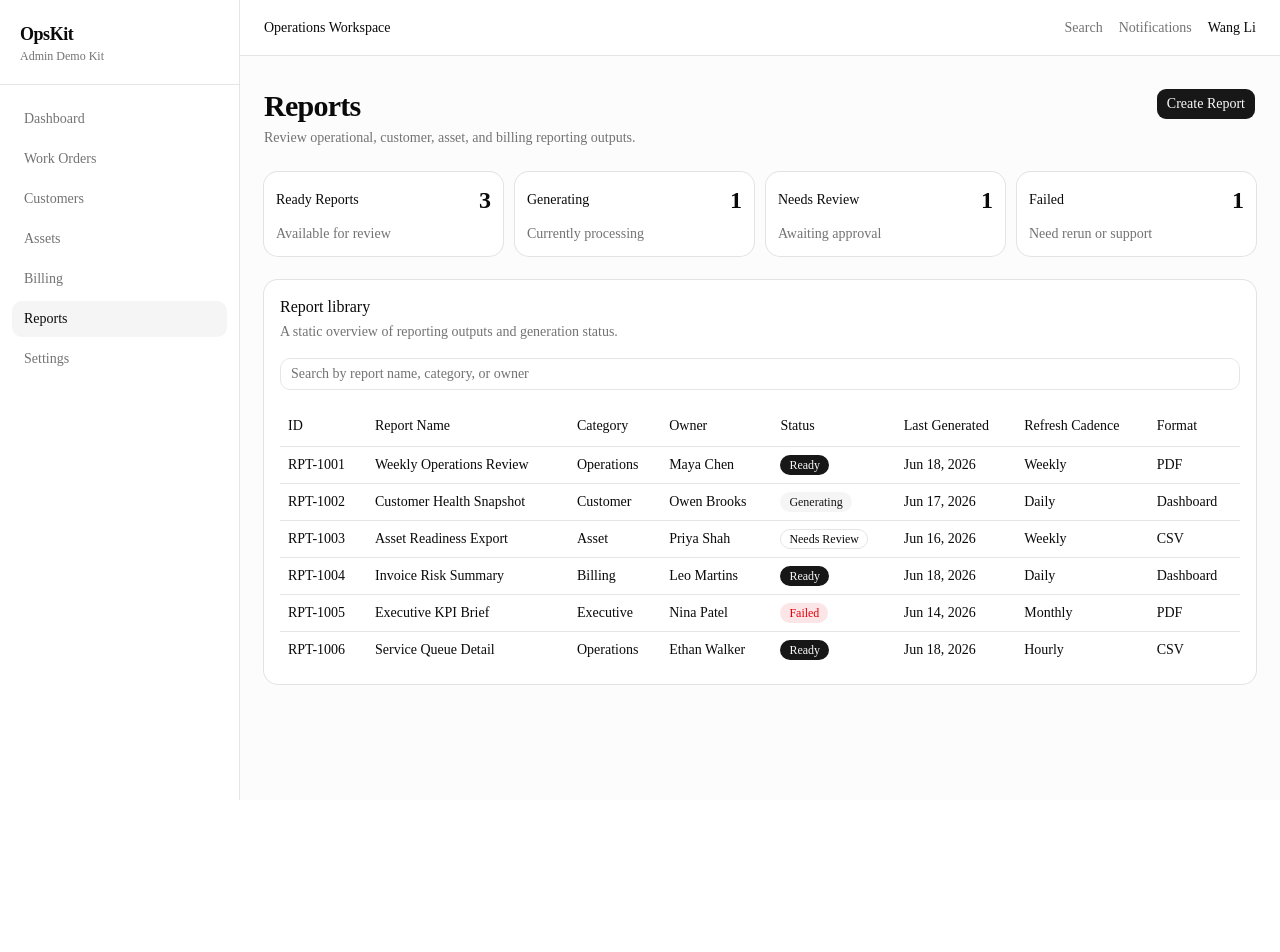
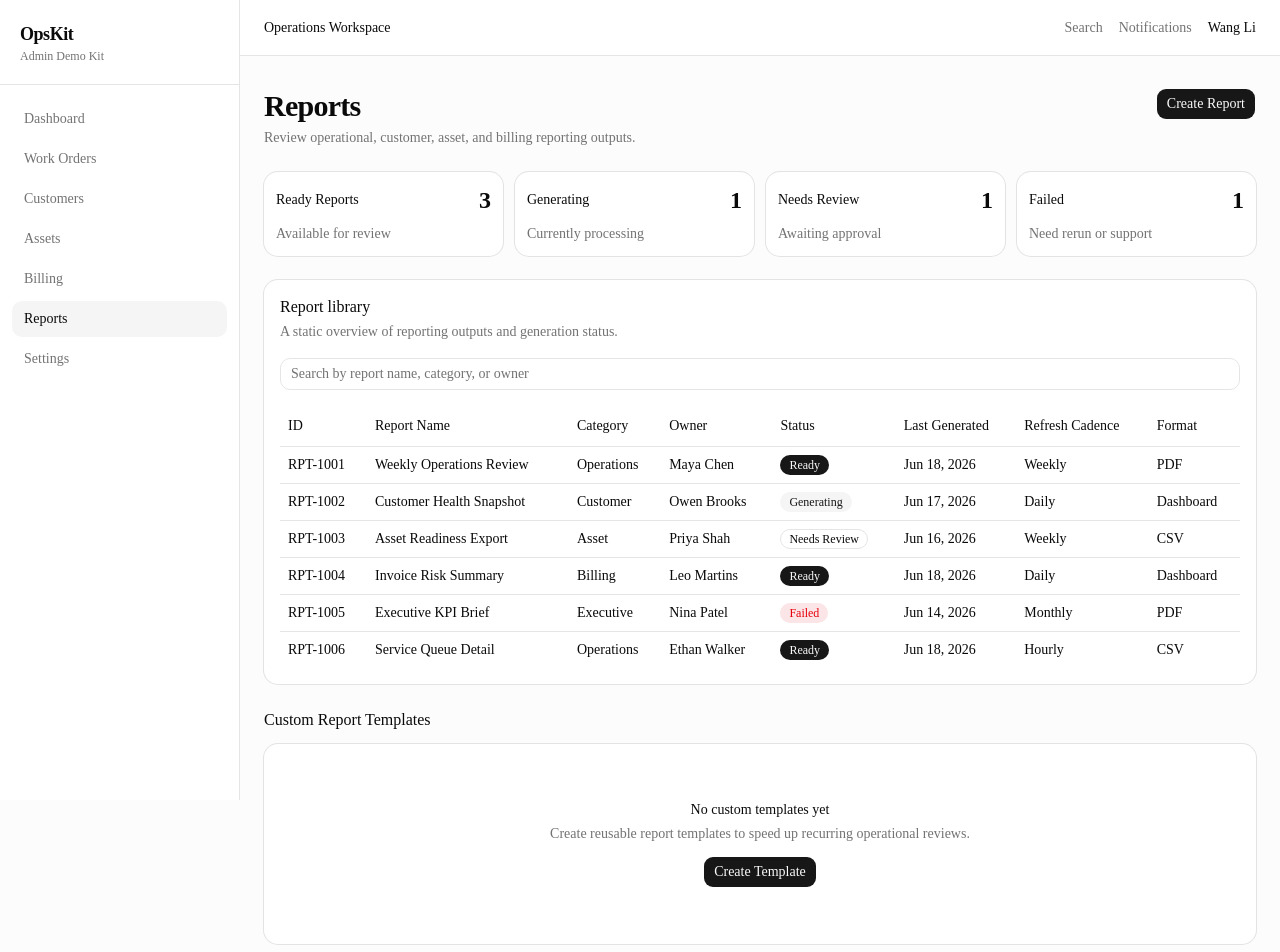
Before and after one commit to xiaowang93/opskit-admin, a Next.js app: page /reports in a window 1280 px wide. Shown: the top 952 px of the page. Before the commit the page ends 800 px from the top, so only its background shows below. Built offline with nearby package versions, Linux system fonts and the light colour scheme.

Commit message:
Add empty state component

```diff
--- a/src/app/reports/page.tsx
+++ b/src/app/reports/page.tsx
@@ -1,5 +1,6 @@
 import { AdminShell } from "@/components/admin-shell";
 import { DataTableCard } from "@/components/data-table-card";
+import { EmptyState } from "@/components/empty-state";
 import { PageHeader } from "@/components/page-header";
 import { SummaryCardGrid } from "@/components/summary-card-grid";
 import { StatusBadge } from "@/components/status-badge";
@@ -66,6 +67,15 @@ export default function ReportsPage() {
             report.format,
           ])}
         />
+
+        <section className="grid gap-3">
+          <h2 className="text-base font-medium">Custom Report Templates</h2>
+          <EmptyState
+            title="No custom templates yet"
+            description="Create reusable report templates to speed up recurring operational reviews."
+            actionLabel="Create Template"
+          />
+        </section>
       </div>
     </AdminShell>
   );
--- /dev/null
+++ b/src/components/empty-state.tsx
@@ -0,0 +1,32 @@
+import { Button } from "@/components/ui/button";
+import { Card, CardContent } from "@/components/ui/card";
+
+type EmptyStateProps = {
+  title: string;
+  description: string;
+  actionLabel?: string;
+  onAction?: () => void;
+};
+
+export function EmptyState({
+  title,
+  description,
+  actionLabel,
+  onAction,
+}: EmptyStateProps) {
+  return (
+    <Card>
+      <CardContent className="flex flex-col items-center justify-center gap-3 py-10 text-center">
+        <div className="grid max-w-md gap-1">
+          <h3 className="text-sm font-medium">{title}</h3>
+          <p className="text-sm text-muted-foreground">{description}</p>
+        </div>
+        {actionLabel ? (
+          <Button type="button" onClick={onAction}>
+            {actionLabel}
+          </Button>
+        ) : null}
+      </CardContent>
+    </Card>
+  );
+}
```
